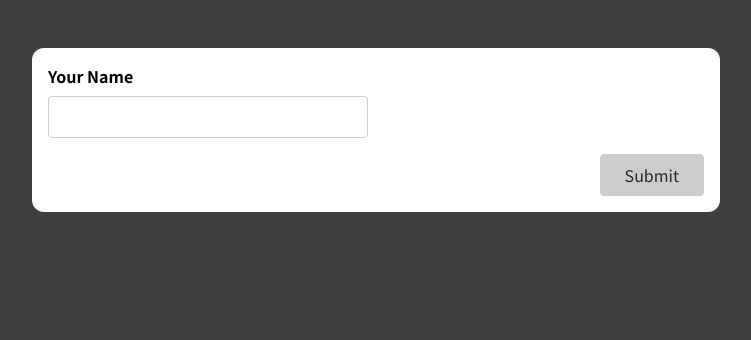
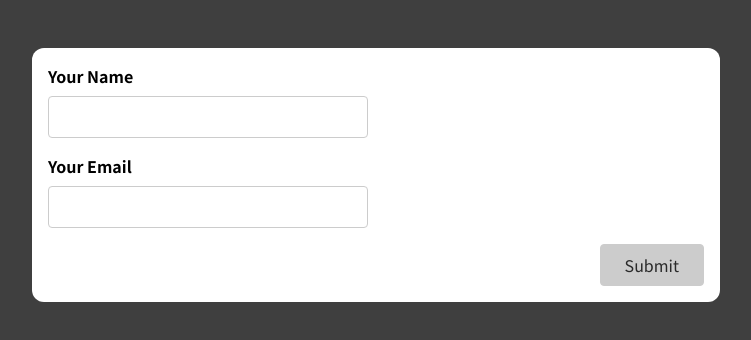
Before and after one commit to techarm/react-complete-guide, a React (Create React App) app in the folder 09-form-user-input/: page / in a window 1280 px wide. Shown: the top 340 px of the page, without its empty margins (264-1015 px from the left). Built offline with nearby package versions, Linux system fonts and the light colour scheme.

Commit message:
Add email input field

```diff
--- a/09-form-user-input/src/components/SimpleInput.js
+++ b/09-form-user-input/src/components/SimpleInput.js
@@ -4,33 +4,63 @@ const SimpleInput = (props) => {
   const [enterdName, setEnterName] = useState("");
   const [enteredNameTouched, setEnterNameTouched] = useState(false);
 
+  const [enterdEmail, setEnterEmail] = useState("");
+  const [enteredEmailTouched, setEnterEmailTouched] = useState(false);
+
   const enteredNameIsValid = enterdName.trim() !== "";
   const nameInputIsInvalid = !enteredNameIsValid && enteredNameTouched;
-  const formIsValid = enteredNameIsValid; // && enteredNameIsValid
+
+  const enteredEmailIsValid = enterdEmail.includes("@");
+  const emailInputIsInvalid = !enteredEmailIsValid && enteredEmailTouched;
+
+  const formIsValid = enteredNameIsValid && enteredEmailIsValid;
 
   const nameInputChangeHandler = (event) => {
     setEnterName(event.target.value);
+  };
+
+  const emailInputChangeHandler = (event) => {
+    setEnterEmail(event.target.value);
   };
 
   const nameInputBlurHandler = (event) => {
     setEnterNameTouched(true);
   };
 
+  const emailInputBlurHandler = (event) => {
+    setEnterEmailTouched(true);
+  };
+
   const formSubmitHandler = (event) => {
     event.preventDefault();
 
     setEnterNameTouched(true);
+    setEnterEmailTouched(true);
+
     if (!enteredNameIsValid) {
       return;
     }
 
-    console.log("send data to the server: " + enterdName);
+    if (!enteredEmailIsValid) {
+      return;
+    }
+
+    console.log(
+      `send data to the server: name=${enterdName}, email=${enterdEmail}`
+    );
 
     setEnterName("");
     setEnterNameTouched(false);
+
+    setEnterEmail("");
+    setEnterEmailTouched(false);
   };
 
   const nameInputClasses = nameInputIsInvalid
+    ? "form-control invalid"
+    : "form-control";
+
+  const emailInputClasses = emailInputIsInvalid
     ? "form-control invalid"
     : "form-control";
 
@@ -49,6 +79,19 @@ const SimpleInput = (props) => {
           <p className="error-text">Name must not be empty.</p>
         )}
       </div>
+      <div className={emailInputClasses}>
+        <label htmlFor="name">Your Email</label>
+        <input
+          type="email"
+          id="email"
+          value={enterdEmail}
+          onChange={emailInputChangeHandler}
+          onBlur={emailInputBlurHandler}
+        />
+        {emailInputIsInvalid && (
+          <p className="error-text">Please enter a valid email.</p>
+        )}
+      </div>
       <div className="form-actions">
         <button disabled={!formIsValid}>Submit</button>
       </div>
```
